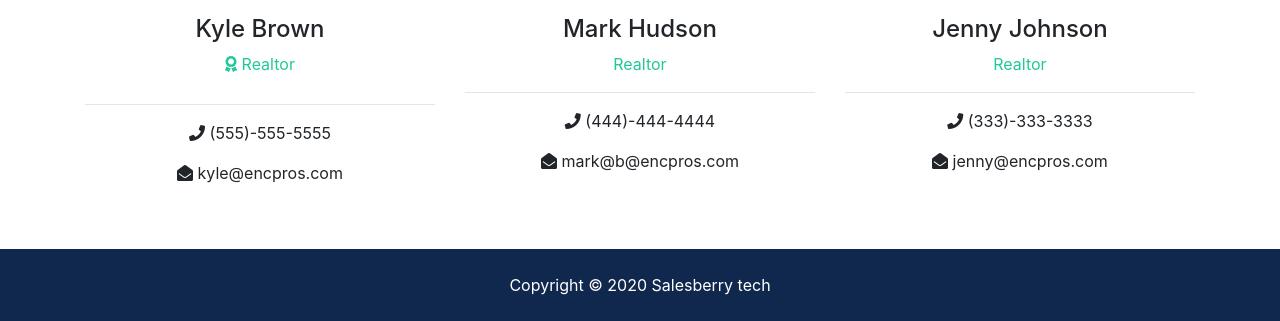
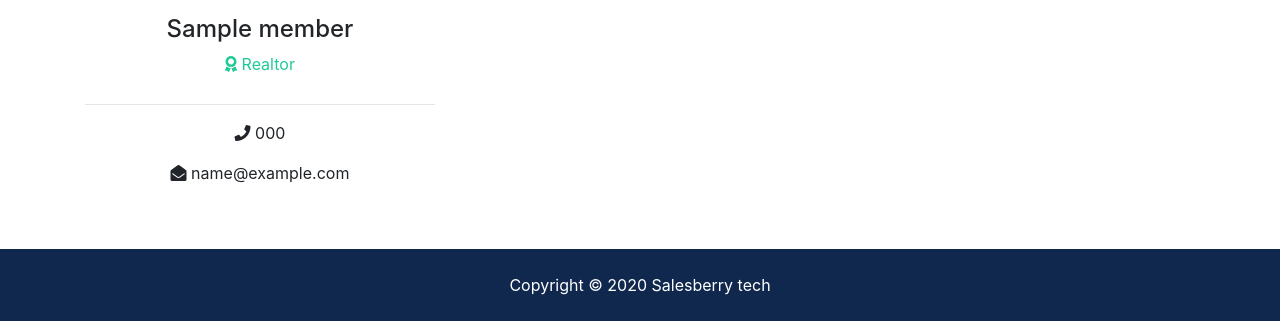
Before and after one commit to WesleySalesberry/encpros, a Django app: template templates/pages/about.html in a window 1280 px wide. Shown: the part 1707-2028 px from the top of the page. Run offline with Django 3.2, Linux system fonts and the light colour scheme; the template is opened without the code that fills it: most values are stand-ins (such as "Sample title", 1, 10 or a date in 2020); grey boxes marked "Sample" are stand-in pictures; some libraries are stand-ins or nearby versions.

Commit message:
displayed the mvp realtor

```diff
--- a/templates/pages/about.html
+++ b/templates/pages/about.html
@@ -38,15 +38,20 @@
           <p class="mt-4">Spicy jalapeno ribeye pork chop commodo flank. Doner do sunt bacon proident qui, ullamco spare ribs eu salami pig hamburger meatloaf cillum deserunt. Ball tip nostrud flank, elit ground round short ribs shank</p>
         </div>
         <div class="col-md-4">
-          <div class="card">
-            <img class="card-img-top" src="assets/img/realtors/kyle.jpg" alt="Seller of the month">
+          {% if mvp_realtor %}
+            {% for realtor in mvp_realtor  %}
+              <div class="card">
+            <img class="card-img-top" src="{{ realtor.photo.url  }}" alt="Seller of the month">
             <div class="card-body">
               <h5 class="card-title">Seller Of The Month</h5>
-              <h6 class="text-secondary">Kyle Brown</h6>
-              <p class="card-text">Jerky ut capicola pork loin, spare ribs minim alcatra landjaeger tenderloin.
+              <h6 class="text-secondary">{{ realtor.name  }}</h6>
+              <p class="card-text">{{ realtor.description }}
               </p>
             </div>
           </div>
+            {% endfor %}
+          {% endif %}
+
         </div>
       </div>
     </div>
@@ -65,39 +70,25 @@
     <div class="container">
       <h2 class="text-center">Our Team</h2>
       <div class="row text-center">
-        <div class="col-md-4">
-          <img src="assets/img/realtors/kyle.jpg" alt="" class="rounded-circle mb-3">
-          <h4>Kyle Brown</h4>
+        {% if realtor %}
+          {% for member in realtor %}
+            <div class="col-md-4">
+          <img src="{{ member.photo.url }}" alt="" class="rounded-circle mb-3">
+          <h4>{{ member.name }}</h4>
           <p class="text-success">
             <i class="fas fa-award text-success mb-3"></i> Realtor</p>
           <hr>
           <p>
-            <i class="fas fa-phone"></i> (555)-555-5555</p>
+            <i class="fas fa-phone"></i> {{ member.phone }}</p>
           <p>
-            <i class="fas fa-envelope-open"></i> kyle@encpros.com</p>
+            <i class="fas fa-envelope-open"></i> {{ member.email }}</p>
         </div>
-
-        <div class="col-md-4">
-          <img src="assets/img/realtors/mark.jpg" alt="" class="rounded-circle mb-3">
-          <h4>Mark Hudson</h4>
-          <p class="text-success">Realtor</p>
-          <hr>
-          <p>
-            <i class="fas fa-phone"></i> (444)-444-4444</p>
-          <p>
-            <i class="fas fa-envelope-open"></i> mark@b@encpros.com</p>
+          {% endfor %}
+        {% else %}
+        <div class="col-md-12">
+          <p>No Realtors Available</p>
         </div>
-
-        <div class="col-md-4">
-          <img src="assets/img/realtors/jenny.jpg" alt="" class="rounded-circle mb-3">
-          <h4>Jenny Johnson</h4>
-          <p class="text-success">Realtor</p>
-          <hr>
-          <p>
-            <i class="fas fa-phone"></i> (333)-333-3333</p>
-          <p>
-            <i class="fas fa-envelope-open"></i> jenny@encpros.com</p>
-        </div>
+        {% endif %}
       </div>
     </div>
   </section>
```
